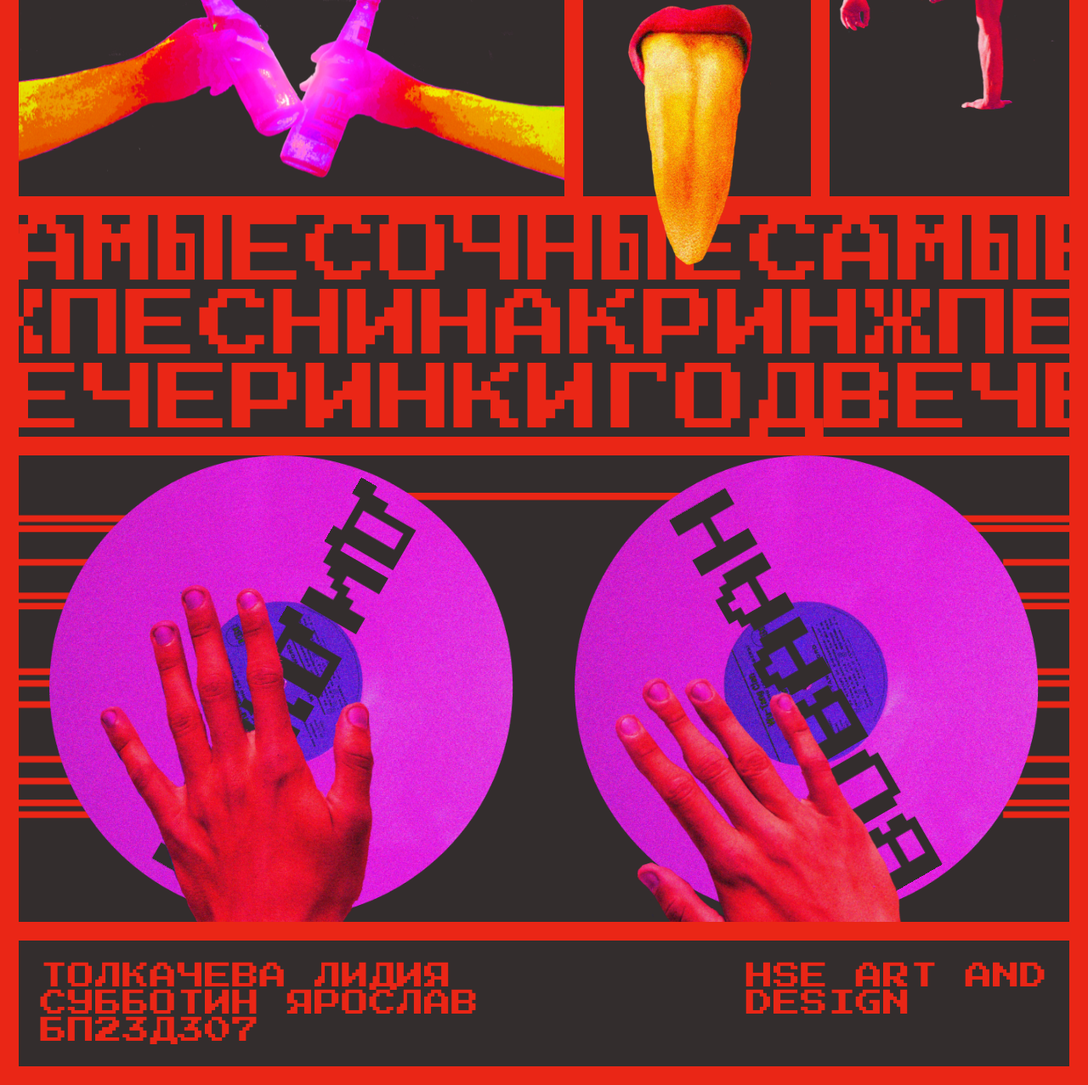
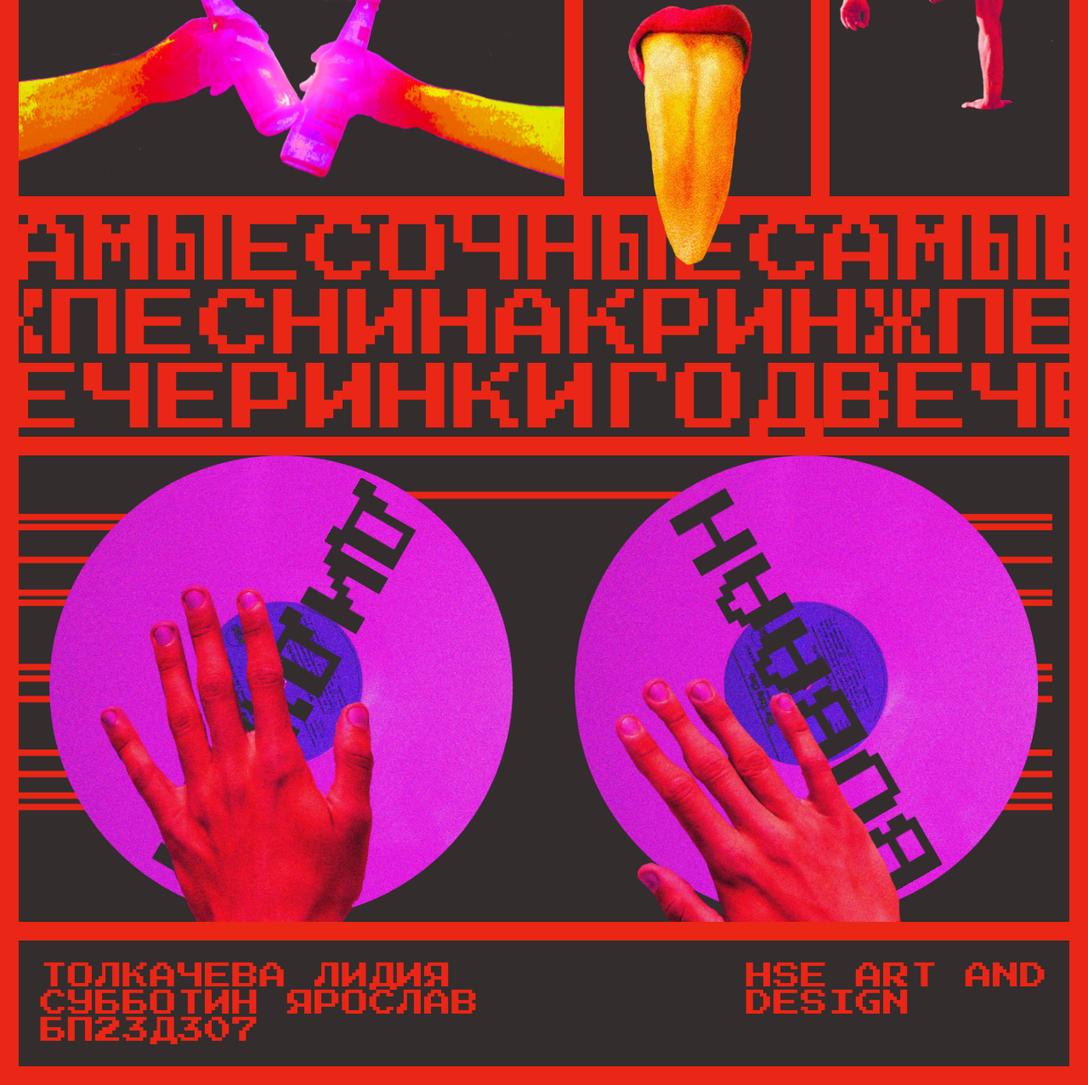
Before and after one commit to lidiatolk/webporter, a plain HTML site: page index.html in a window 1280 px wide. Shown: the part 1545-2822 px from the top of the page at 85% size. Drawn offline with Linux system fonts and the light colour scheme.

Commit message:
Update layout.css

```diff
--- a/stylesheets/layout.css
+++ b/stylesheets/layout.css
@@ -459,7 +459,7 @@ top: -44vw;
 }
 
 .bcimg {
-width: 97vw;
+width: 95vw;
 z-index: -1;
 position: absolute;
 }
```
